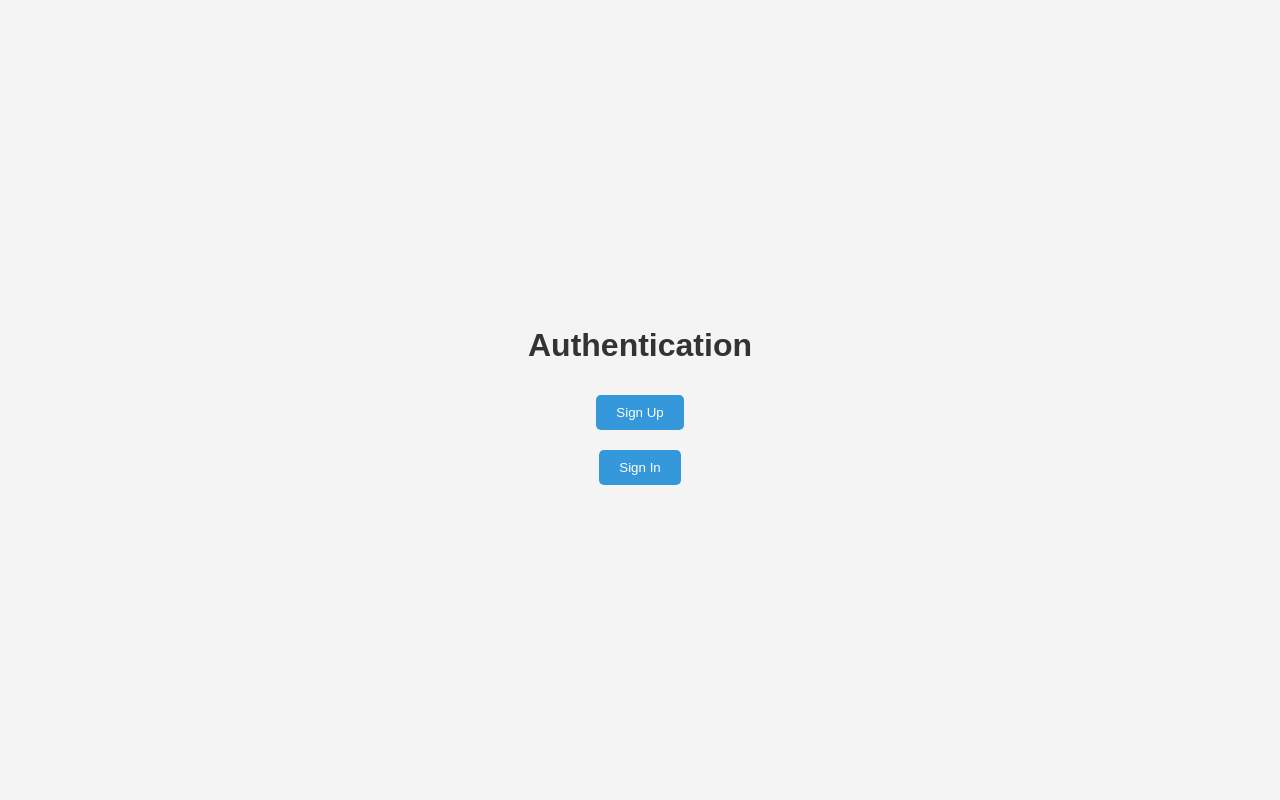
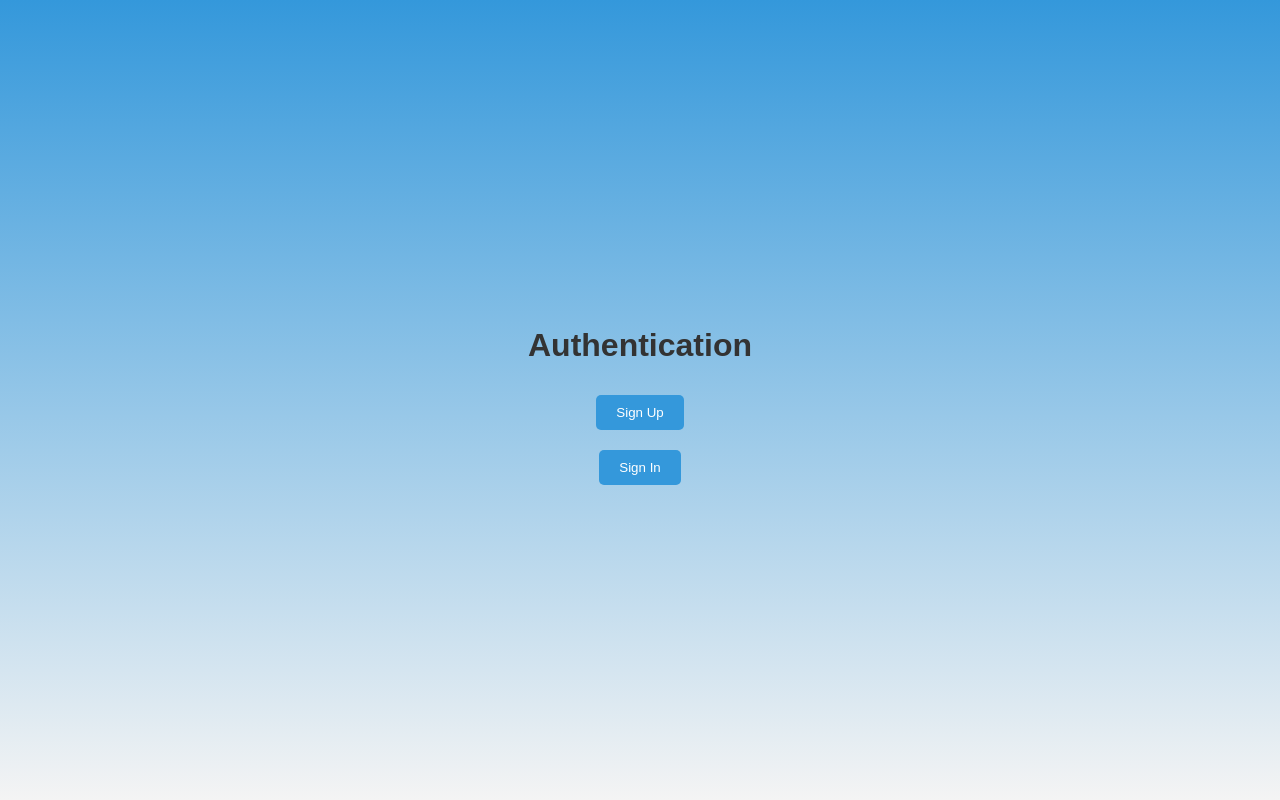
Before and after one commit to ChicIceCream/Django-Authentication, a Django app: page / in a window 1280 px wide. Run offline with Django 5.2, Linux system fonts and the light colour scheme.

Commit message:
added colour and some life

```diff
--- a/static/authentication/styles.css
+++ b/static/authentication/styles.css
@@ -1,6 +1,5 @@
 body {
     font-family: Arial, sans-serif;
-    background-color: #f4f4f4;
     margin: 0;
     padding: 0;
     display: flex;
@@ -8,6 +7,7 @@ body {
     align-items: center;
     justify-content: center;
     height: 100vh;
+    background: linear-gradient(to bottom, #3498db, #f4f4f4);
 }
 
 h1, h3, h4 {
```
